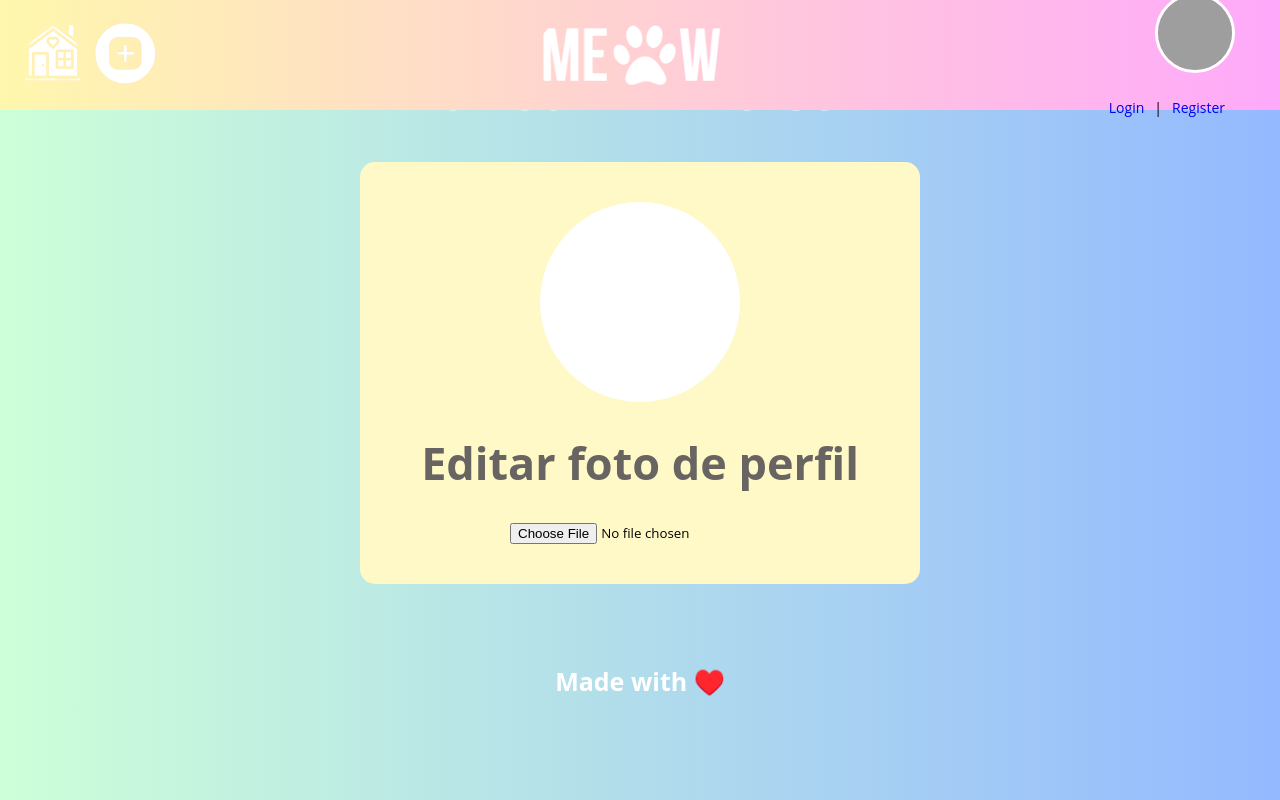
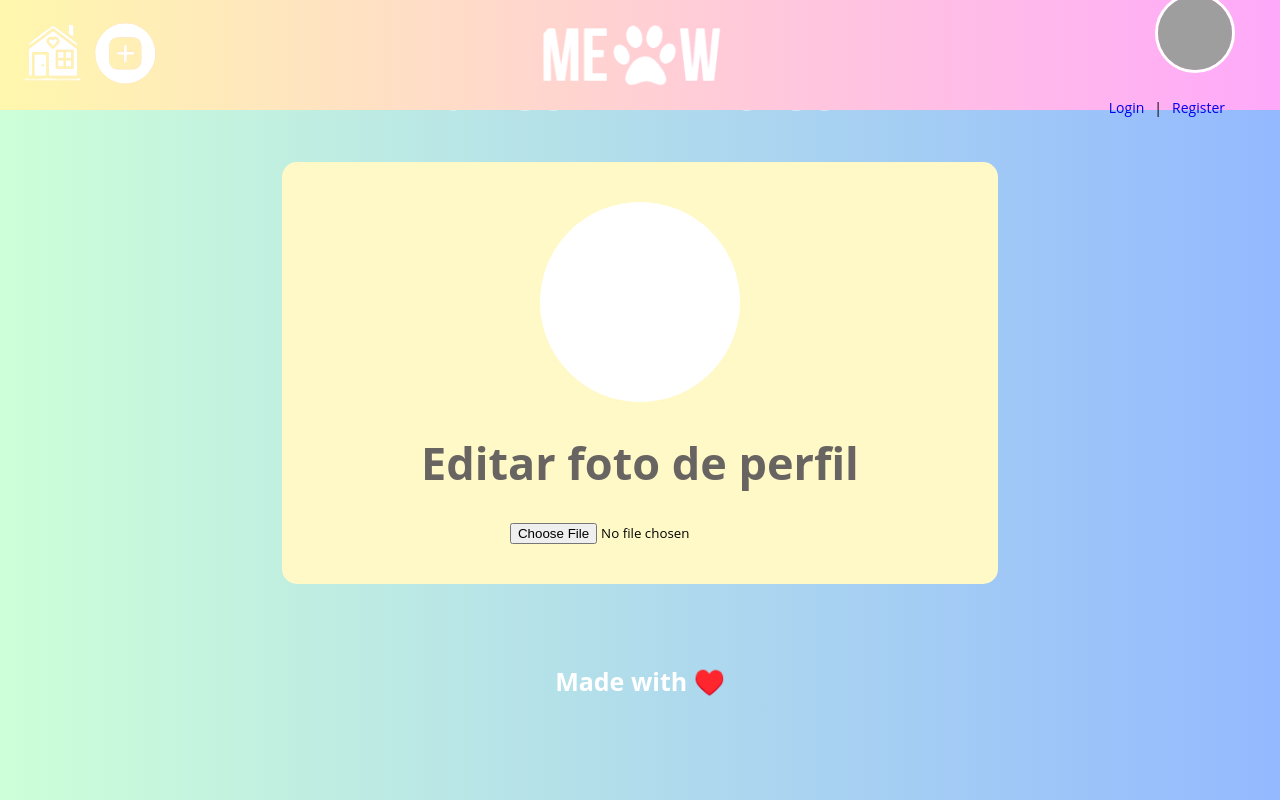
Before and after one commit to JediOrderHack/ObiWan, a React (Vite) app in the folder Grupo5ClonInsta-main/client/: page /avatar in a window 1280 px wide. Built offline with nearby package versions, Linux system fonts and the light colour scheme; no server answers.

Commit message:
cambios css

```diff
--- a/Grupo5ClonInsta-main/client/src/App.css
+++ b/Grupo5ClonInsta-main/client/src/App.css
@@ -25,7 +25,7 @@ a {
 }
 
 .app {
-  width: 700px;
+  width: 70%;
   margin: 0 auto;
 }
 
```
